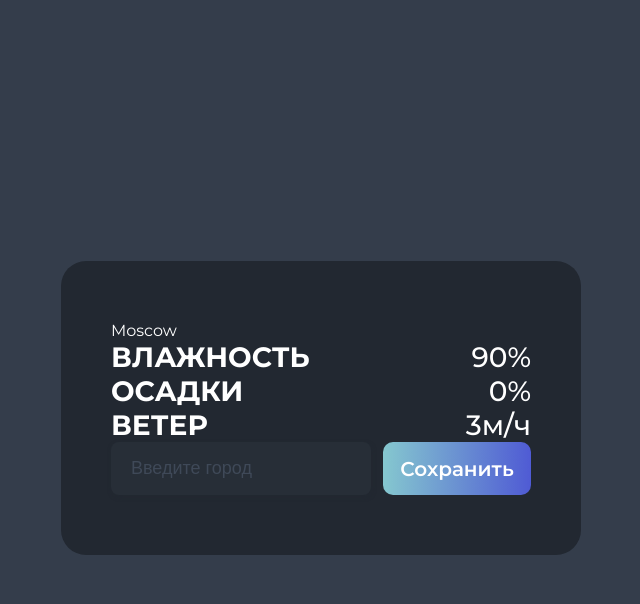
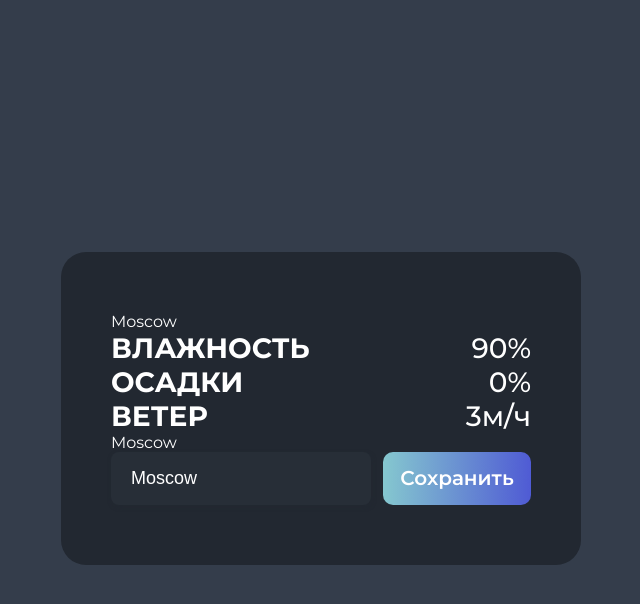
Before and after one commit to rakhzar/vue-app, a Vue app: page / in a window 1280 px wide. Both pictures are taken after a click on the button "Изменить город". Shown: the top 604 px of the page, without its empty margins (319-959 px from the left). Built offline with nearby package versions, Linux system fonts and the light colour scheme.

Commit message:
feat: реактивная синхронизация Input и CitySelect

```diff
--- a/src/components/CitySelect.vue
+++ b/src/components/CitySelect.vue
@@ -10,6 +10,7 @@ const emit = defineEmits({
   },
 });
 
+let city = ref('Moscow');
 let isEdited = ref(false);
 
 function select() {
@@ -20,15 +21,30 @@ function select() {
 function edit() {
   isEdited.value = true;
 }
+
+function updateCity(newCity) {
+  city.value = newCity;
+}
 </script>
 
 <template>
   <div class="city-select">
-		<div v-show="isEdited" class="city-input">
-			<Input placeholder="Введите город" />
+    {{ city }}
+    <div
+      v-show="isEdited"
+      class="city-input"
+    >
+      <Input
+        placeholder="Введите город"
+        :value="city"
+        @update:value="updateCity"
+      />
       <Button @click="select()">Сохранить</Button>
     </div>
-		<Button v-show="!isEdited" @click="edit()">
+    <Button
+      v-show="!isEdited"
+      @click="edit()"
+    >
       <IconLocation />
       Изменить город
     </Button>
--- a/src/components/Input.vue
+++ b/src/components/Input.vue
@@ -1,7 +1,14 @@
-<script setup></script>
+<script setup>
+const props = defineProps(['value']);
+const emit = defineEmits(['update:value']);
+</script>
 
 <template>
-	<input class="input" />
+  <input
+    class="input"
+    :value="props.value"
+    @input="emit('update:value', $event.target.value)"
+  />
 </template>
 
 <style scoped>
```
Lines whose indentation alone changed are shown as unchanged.
